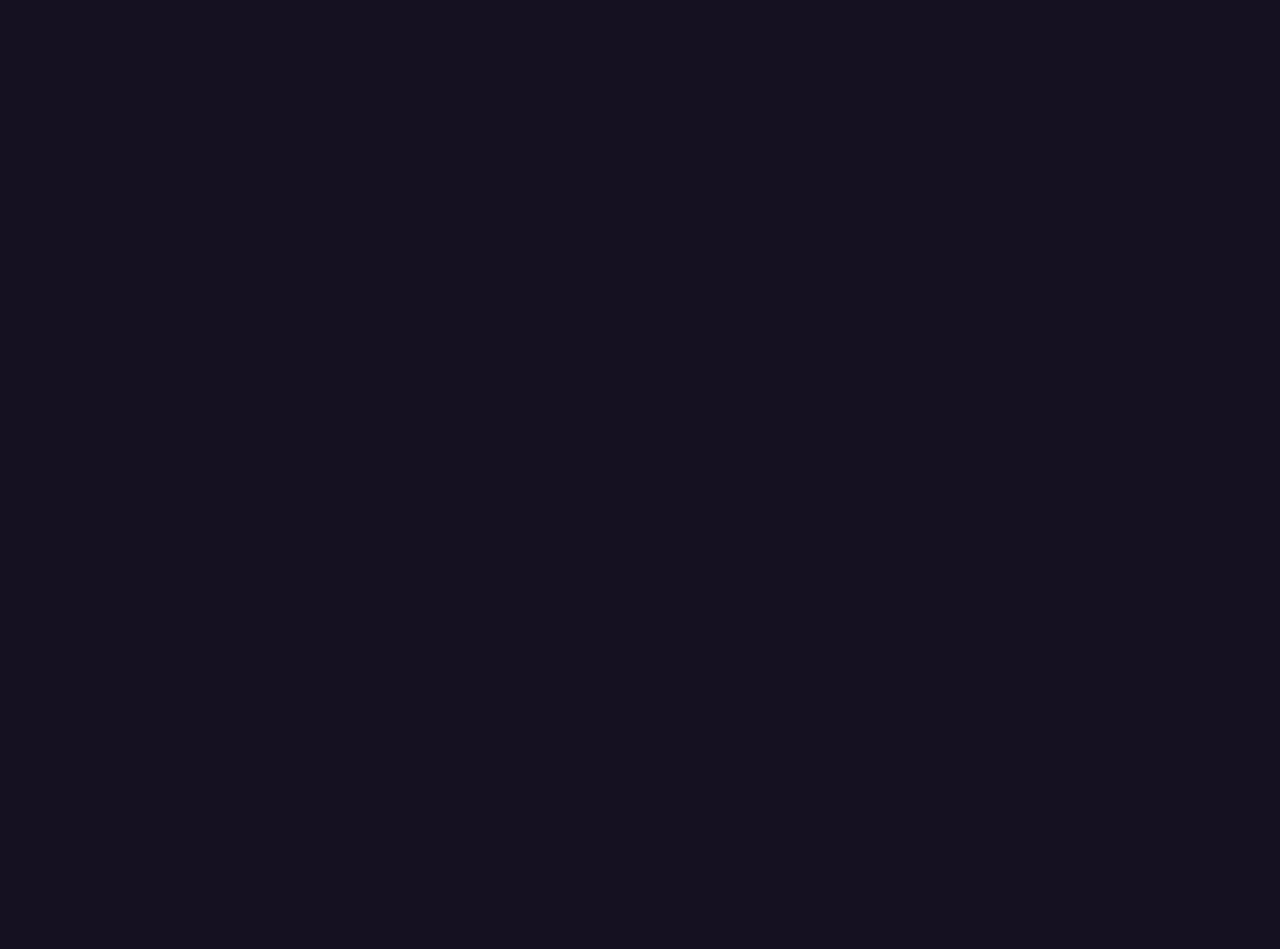
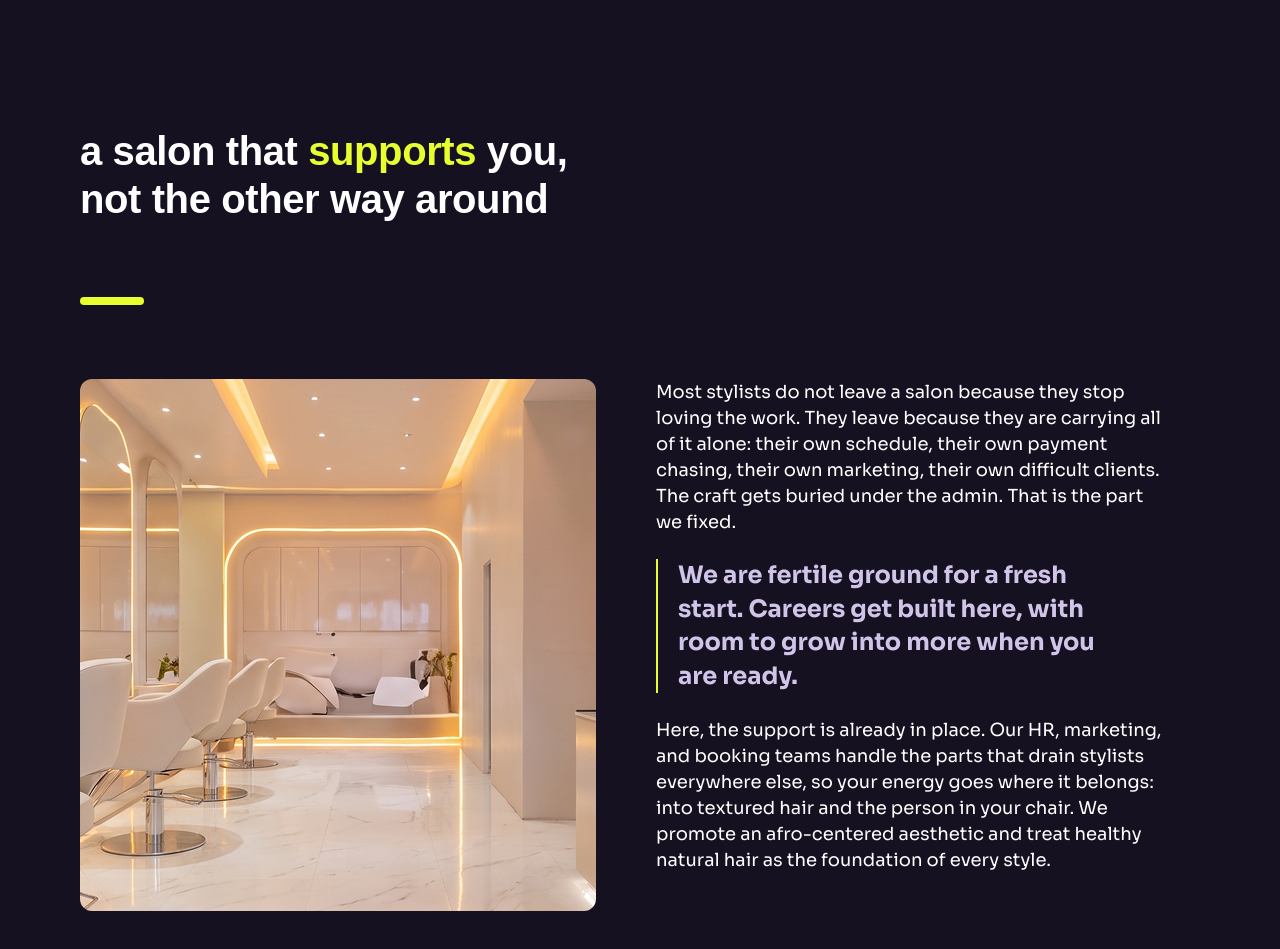
Before and after one commit to adgramirez/n-natural-hair-salon, a Next.js app: page / in a window 1280 px wide. Shown: the part 1820-2769 px from the top of the page. Before the commit the page ends 1851 px from the top, so only its background shows below. Built offline with nearby package versions, Linux system fonts and the light colour scheme; a web font is replaced by a local one.

Commit message:
add SupportSection component to enhance homepage content

```diff
--- a/app/page.tsx
+++ b/app/page.tsx
@@ -1,6 +1,7 @@
 import Navbar from "@/components/layout/Navbar";
 import Hero from "@/components/sections/Hero";
 import Benefits from "@/components/sections/Benefits";
+import SupportSection from "@/components/sections/SupportSection";
 
 export default function Home() {
   return (
@@ -8,6 +9,7 @@ export default function Home() {
       <Navbar />
       <Hero />
       <Benefits />
+      <SupportSection />
     </>
   );
 }
--- /dev/null
+++ b/components/sections/SupportSection.tsx
@@ -0,0 +1,88 @@
+import Image from "next/image";
+import Container from "@/components/ui/Container";
+
+export default function SupportSection() {
+  return (
+    <section className="bg-[var(--bg)] py-24">
+      <Container>
+
+        {/* Heading */}
+        <h2 className="font-nonchalance text-[40px] font-bold leading-[48px] tracking-[-0.4px] text-white">
+          a salon that{" "}
+          <span className="text-[var(--primary)]">
+            supports
+          </span>{" "}
+          you,
+          <br />
+          not the other way around
+        </h2>
+
+        {/* Accent Bar */}
+        <div className="mt-[74px] h-2 w-16 rounded-full bg-[var(--primary)]" />
+
+        {/* Content */}
+        <div className="mt-[74px] grid grid-cols-[516px_1fr] gap-[60px]">
+
+          {/* Left */}
+          <Image
+            src="/images/support.png"
+            alt="Salon Interior"
+            width={516}
+            height={531}
+            className="rounded-[12px]"
+            priority
+          />
+
+          {/* Right */}
+          <div>
+
+            <p className="text-[18px] leading-[26px] text-white">
+              Most stylists do not leave a salon because they stop
+              <br />
+              loving the work. They leave because they are carrying all
+              <br />
+              of it alone: their own schedule, their own payment
+              <br />
+              chasing, their own marketing, their own difficult clients.
+              <br />
+              The craft gets buried under the admin. That is the part
+              <br />
+              we fixed.
+            </p>
+
+            <div className="mt-6 border-l-2 border-[var(--primary)] pl-5">
+
+              <p className="text-[24px] font-bold leading-[33.6px] text-[#D1C4E9]">
+                We are fertile ground for a fresh
+                <br />
+                start. Careers get built here, with
+                <br />
+                room to grow into more when you
+                <br />
+                are ready.
+              </p>
+
+            </div>
+
+            <p className="mt-6 text-[18px] leading-[26px] text-white">
+              Here, the support is already in place. Our HR, marketing,
+              <br />
+              and booking teams handle the parts that drain stylists
+              <br />
+              everywhere else, so your energy goes where it belongs:
+              <br />
+              into textured hair and the person in your chair. We
+              <br />
+              promote an afro-centered aesthetic and treat healthy
+              <br />
+              natural hair as the foundation of every style.
+            </p>
+
+          </div>
+
+        </div>
+
+      </Container>
+    </section>
+  );
+}
```
